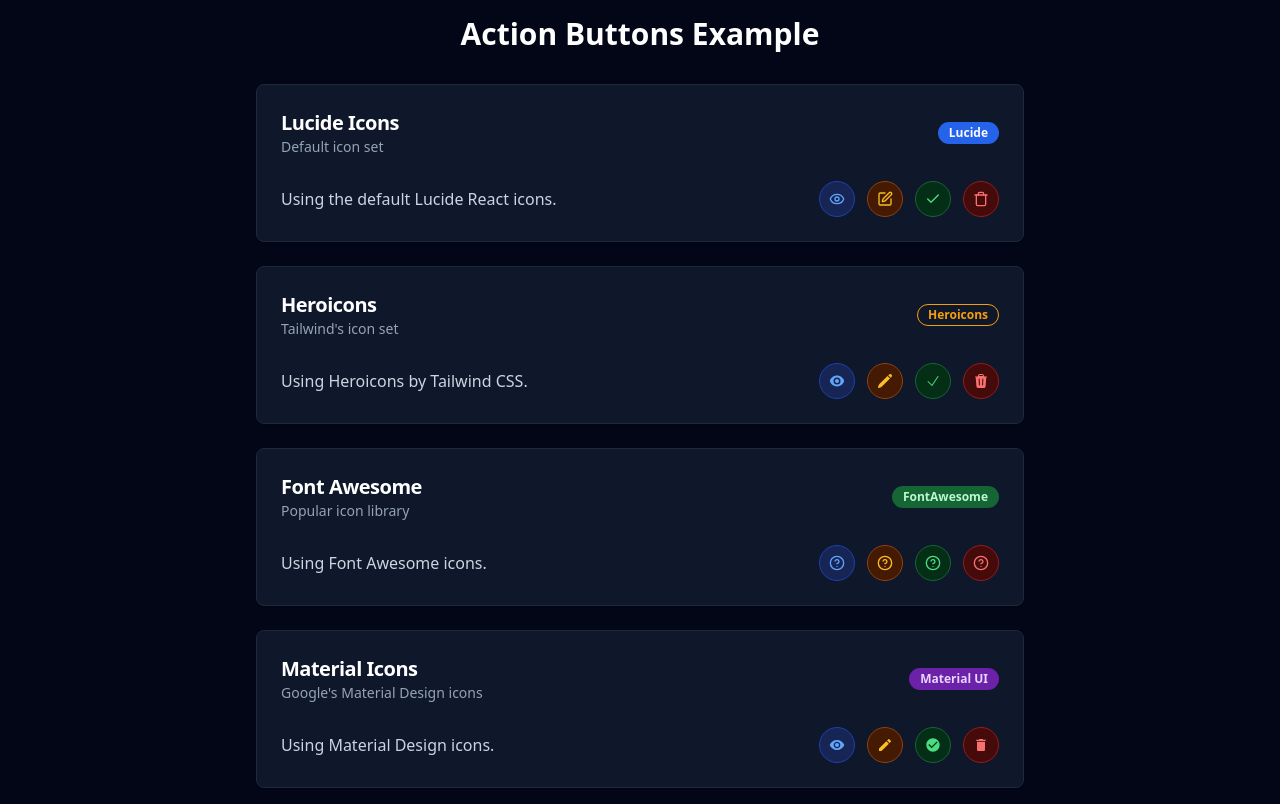
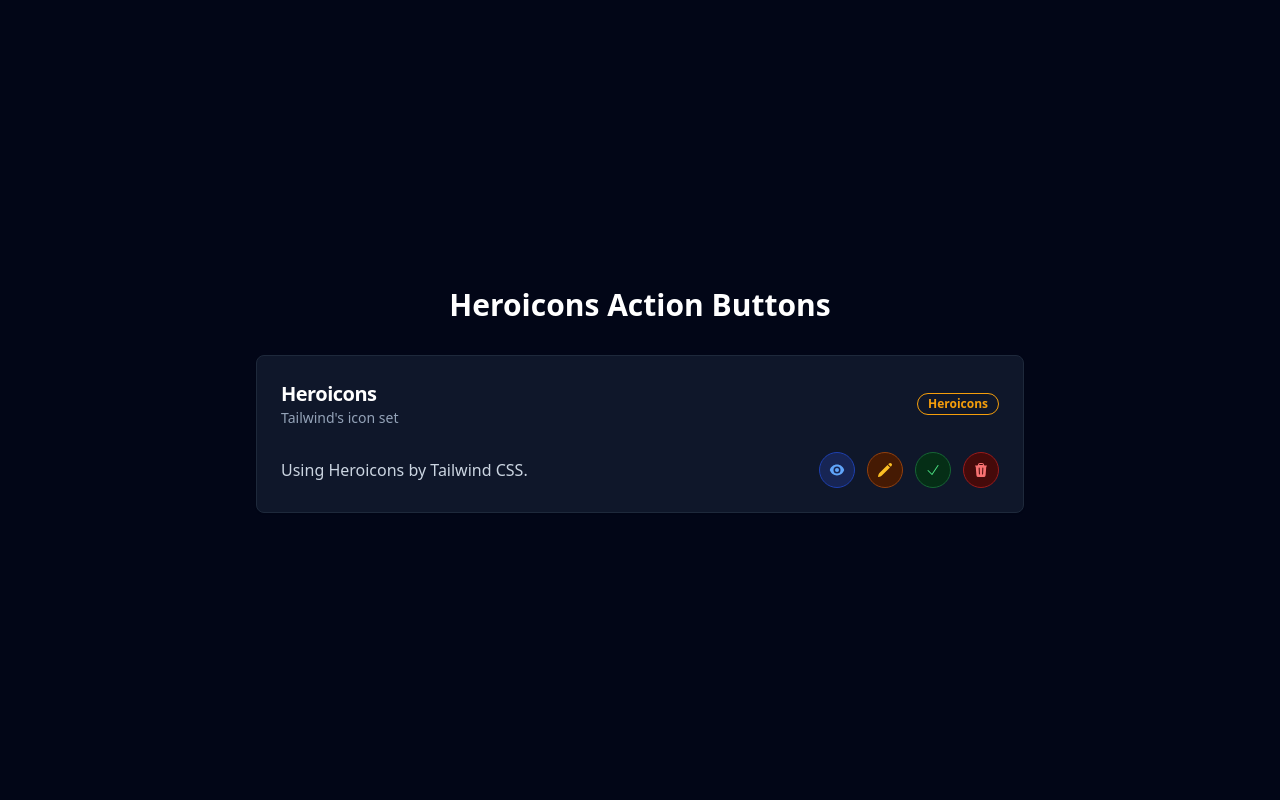
Before and after one commit to Adamnoise/button-icon-wizard, a React (Vite) app: page / in a window 1280 px wide. Built offline with nearby package versions, Linux system fonts and the light colour scheme.

Commit message:
Refactor: Use Heroicons in ActionButtons
Use Heroicons as the default icon set in the ActionButtons component.

```diff
--- a/package.json
+++ b/package.json
@@ -12,8 +12,6 @@
   },
   "dependencies": {
     "@emotion/styled": "^11.14.0",
-    "@fortawesome/fontawesome-svg-core": "^6.5.2",
-    "@fortawesome/free-solid-svg-icons": "^6.5.2",
     "@fortawesome/react-fontawesome": "^0.2.0",
     "@heroicons/react": "^2.1.1",
     "@hookform/resolvers": "^3.9.0",
--- a/src/components/ActionButtons.tsx
+++ b/src/components/ActionButtons.tsx
@@ -9,7 +9,7 @@ import {
 import { cn } from "@/lib/utils";
 import { Icon, IconProps, IconType } from "./IconProvider";
 
-// Kiterjesztett Props interfész az ActionButton komponenshez
+// Extended Props interface for ActionButton component
 interface ActionButtonProps {
   iconName: string;
   iconType?: IconType;
@@ -22,7 +22,7 @@ interface ActionButtonProps {
 
 const ActionButton = ({
   iconName,
-  iconType = 'lucide',
+  iconType = 'heroicons-solid',
   label,
   onClick,
   variant,
@@ -74,9 +74,9 @@ interface ActionButtonsProps {
   onDelete?: () => void;
   disabledActions?: Array<"view" | "edit" | "approve" | "delete">;
   className?: string;
-  // Új prop az ikonstílus kezelésére
+  // Icon style prop
   iconType?: IconType;
-  // Icon pack-specifikus ikonnevek
+  // Icon pack-specific icon names
   viewIcon?: string;
   editIcon?: string;
   approveIcon?: string;
@@ -90,11 +90,11 @@ export const ActionButtons = ({
   onDelete,
   disabledActions = [],
   className,
-  iconType = 'lucide',
-  viewIcon = 'Eye',
-  editIcon = 'Edit',
-  approveIcon = 'Check',
-  deleteIcon = 'Trash'
+  iconType = 'heroicons-solid',
+  viewIcon = 'EyeIcon',
+  editIcon = 'PencilIcon',
+  approveIcon = 'CheckIcon',
+  deleteIcon = 'TrashIcon'
 }: ActionButtonsProps) => {
   return (
     <div className={cn("flex items-center gap-3", className)}>
--- a/src/components/IconProvider.tsx
+++ b/src/components/IconProvider.tsx
@@ -1,16 +1,12 @@
 
 import React from 'react';
-import * as LucideIcons from 'lucide-react';
-import { FontAwesomeIcon } from '@fortawesome/react-fontawesome';
-import * as FaIcons from '@fortawesome/free-solid-svg-icons';
-import * as MuiIcons from '@mui/icons-material';
 import * as HeroiconsOutline from '@heroicons/react/24/outline';
 import * as HeroiconsSolid from '@heroicons/react/24/solid';
 
-// Támogatott ikontípusok
-export type IconType = 'lucide' | 'heroicons-solid' | 'heroicons-outline' | 'fontawesome' | 'material';
+// Supported icon types
+export type IconType = 'heroicons-solid' | 'heroicons-outline';
 
-// Az ikon interfész amit a komponensek használnak
+// Icon interface used by components
 export interface IconProps {
   icon: string;
   type?: IconType;
@@ -18,22 +14,14 @@ export interface IconProps {
   className?: string;
 }
 
-// Ikon komponens, ami a megfelelő ikont rendereli a típus alapján
+// Icon component that renders the appropriate icon based on type
 export const Icon: React.FC<IconProps> = ({
   icon,
-  type = 'lucide',
+  type = 'heroicons-solid',
   size = 16,
   className = ''
 }) => {
-  // Lucide ikonok kezelése
-  if (type === 'lucide') {
-    const LucideIcon = (LucideIcons as any)[icon];
-    if (LucideIcon) {
-      return <LucideIcon size={size} className={className} />;
-    }
-  }
-
-  // Heroicons Solid változat kezelése
+  // Heroicons Solid version handling
   if (type === 'heroicons-solid') {
     const HeroIcon = (HeroiconsSolid as any)[icon];
     if (HeroIcon) {
@@ -41,7 +29,7 @@ export const Icon: React.FC<IconProps> = ({
     }
   }
 
-  // Heroicons Outline változat kezelése
+  // Heroicons Outline version handling
   if (type === 'heroicons-outline') {
     const HeroIcon = (HeroiconsOutline as any)[icon];
     if (HeroIcon) {
@@ -49,55 +37,18 @@ export const Icon: React.FC<IconProps> = ({
     }
   }
 
-  // FontAwesome ikonok kezelése
-  if (type === 'fontawesome') {
-    // A FontAwesome nevek camelCase-ből kebab-case-be konvertálása
-    const faIconName = `fa${icon
-      .replace(/([a-z0-9])([A-Z])/g, '$1-$2')
-      .toLowerCase()}`;
-
-    if ((FaIcons as any)[faIconName]) {
-      return <FontAwesomeIcon icon={(FaIcons as any)[faIconName]} className={className} style={{ width: size, height: size }} />;
-    }
-  }
-
-  // Material UI ikonok kezelése
-  if (type === 'material') {
-    const MaterialIcon = (MuiIcons as any)[icon];
-    if (MaterialIcon) {
-      return <MaterialIcon sx={{ width: size, height: size }} className={className} />;
-    }
-  }
-
-  // Fallback: ha nem talált ikont
+  // Fallback: if no icon found
   console.warn(`Icon not found: ${icon} with type ${type}`);
-  return <LucideIcons.HelpCircle size={size} className={className} />;
+  return <HeroiconsSolid.QuestionMarkCircleIcon width={size} height={size} className={className} />;
 };
 
-// Segédfüggvény, ami az összes elérhető ikonnevet visszaadja típus szerint
+// Helper function that returns all available icon names by type
 export const getAvailableIcons = (type: IconType): string[] => {
   switch (type) {
-    case 'lucide':
-      return Object.keys(LucideIcons).filter(key => typeof LucideIcons[key as keyof typeof LucideIcons] === 'function');
     case 'heroicons-solid':
+      return Object.keys(HeroiconsSolid);
     case 'heroicons-outline':
-      return Object.keys(type === 'heroicons-solid' ? HeroiconsSolid : HeroiconsOutline);
-    case 'fontawesome':
-      return Object.keys(FaIcons)
-        .filter(key => key.startsWith('fa'))
-        .map(key => {
-          // kebab-case-ből camelCase konvertálás
-          const withoutFa = key.slice(2);
-          return withoutFa
-            .split('-')
-            .map((part, index) => {
-              if (index === 0) return part;
-              return part.charAt(0).toUpperCase() + part.slice(1);
-            })
-            .join('');
-        });
-    case 'material':
-      return Object.keys(MuiIcons);
+      return Object.keys(HeroiconsOutline);
     default:
       return [];
   }
--- a/src/pages/Index.tsx
+++ b/src/pages/Index.tsx
@@ -14,40 +14,9 @@ const Index = () => {
   return (
     <div className="min-h-screen bg-slate-950 flex flex-col items-center justify-center p-4">
       <div className="w-full max-w-3xl space-y-6">
-        <h1 className="text-3xl font-bold text-white text-center mb-8">Action Buttons Example</h1>
+        <h1 className="text-3xl font-bold text-white text-center mb-8">Heroicons Action Buttons</h1>
 
-        {/* Demo Card 1 - All buttons with Lucide */}
-        <Card className="bg-slate-900 border-slate-800 text-white">
-          <CardHeader>
-            <div className="flex items-center justify-between">
-              <div>
-                <CardTitle className="text-xl text-white">Lucide Icons</CardTitle>
-                <CardDescription className="text-slate-400">Default icon set</CardDescription>
-              </div>
-              <Badge className="bg-blue-600">Lucide</Badge>
-            </div>
-          </CardHeader>
-          <CardContent>
-            <div className="flex justify-between items-center">
-              <div className="text-slate-300">
-                <p>Using the default Lucide React icons.</p>
-              </div>
-              <ActionButtons
-                onView={handleView}
-                onEdit={handleEdit}
-                onApprove={handleApprove}
-                onDelete={handleDelete}
-                iconType="lucide"
-                viewIcon="Eye"
-                editIcon="Edit"
-                approveIcon="Check"
-                deleteIcon="Trash"
-              />
-            </div>
-          </CardContent>
-        </Card>
-
-        {/* Demo Card 2 - Heroicons */}
+        {/* Demo Card - Heroicons */}
         <Card className="bg-slate-900 border-slate-800 text-white">
           <CardHeader>
             <div className="flex items-center justify-between">
@@ -77,68 +46,6 @@ const Index = () => {
             </div>
           </CardContent>
         </Card>
-
-        {/* Demo Card 3 - FontAwesome */}
-        <Card className="bg-slate-900 border-slate-800 text-white">
-          <CardHeader>
-            <div className="flex items-center justify-between">
-              <div>
-                <CardTitle className="text-xl text-white">Font Awesome</CardTitle>
-                <CardDescription className="text-slate-400">Popular icon library</CardDescription>
-              </div>
-              <Badge className="bg-green-800 text-green-200">FontAwesome</Badge>
-            </div>
-          </CardHeader>
-          <CardContent>
-            <div className="flex justify-between items-center">
-              <div className="text-slate-300">
-                <p>Using Font Awesome icons.</p>
-              </div>
-              <ActionButtons
-                onView={handleView}
-                onEdit={handleEdit}
-                onApprove={handleApprove}
-                onDelete={handleDelete}
-                iconType="fontawesome"
-                viewIcon="Eye"
-                editIcon="PenToSquare"
-                approveIcon="Check"
-                deleteIcon="TrashCan"
-              />
-            </div>
-          </CardContent>
-        </Card>
-
-        {/* Demo Card 4 - Material Icons */}
-        <Card className="bg-slate-900 border-slate-800 text-white">
-          <CardHeader>
-            <div className="flex items-center justify-between">
-              <div>
-                <CardTitle className="text-xl text-white">Material Icons</CardTitle>
-                <CardDescription className="text-slate-400">Google's Material Design icons</CardDescription>
-              </div>
-              <Badge className="bg-purple-800 text-purple-200">Material UI</Badge>
-            </div>
-          </CardHeader>
-          <CardContent>
-            <div className="flex justify-between items-center">
-              <div className="text-slate-300">
-                <p>Using Material Design icons.</p>
-              </div>
-              <ActionButtons
-                onView={handleView}
-                onEdit={handleEdit}
-                onApprove={handleApprove}
-                onDelete={handleDelete}
-                iconType="material"
-                viewIcon="Visibility"
-                editIcon="Edit"
-                approveIcon="CheckCircle"
-                deleteIcon="Delete"
-              />
-            </div>
-          </CardContent>
-        </Card>
       </div>
     </div>
   );
--- a/vite.config.ts
+++ b/vite.config.ts
@@ -11,9 +11,7 @@ export default defineConfig(({ mode }) => ({
     port: 8080,
   },
   plugins: [
-    react({
-      jsxImportSource: '@emotion/react',
-    }),
+    react(),
     mode === 'development' &&
     componentTagger(),
   ].filter(Boolean),
@@ -22,7 +20,4 @@ export default defineConfig(({ mode }) => ({
       "@": path.resolve(__dirname, "./src"),
     },
   },
-  optimizeDeps: {
-    include: ['@emotion/styled', '@emotion/react'],
-  },
 }));
```
Also changed, not shown: 1 other file (tests, documents, lock files or other folders).
